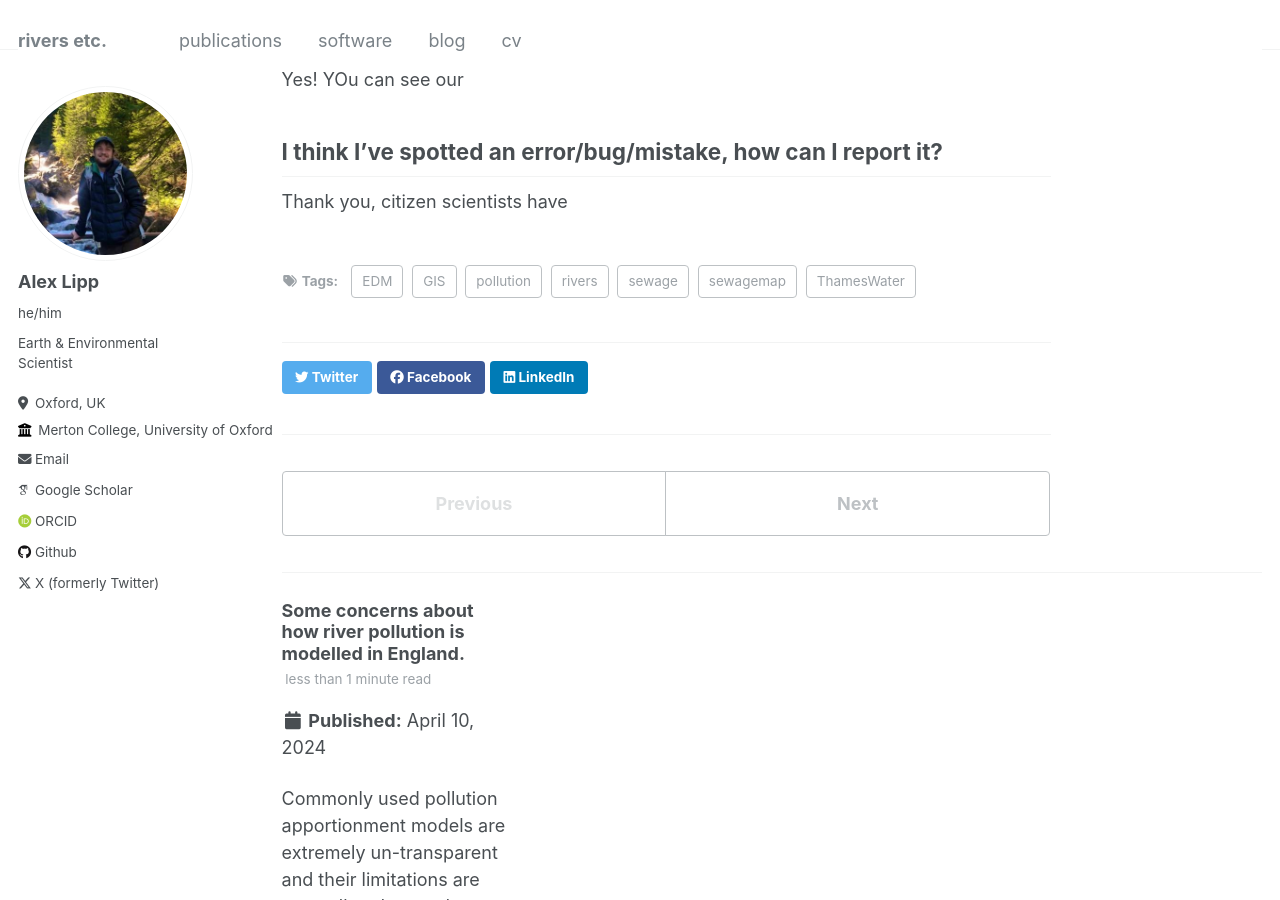
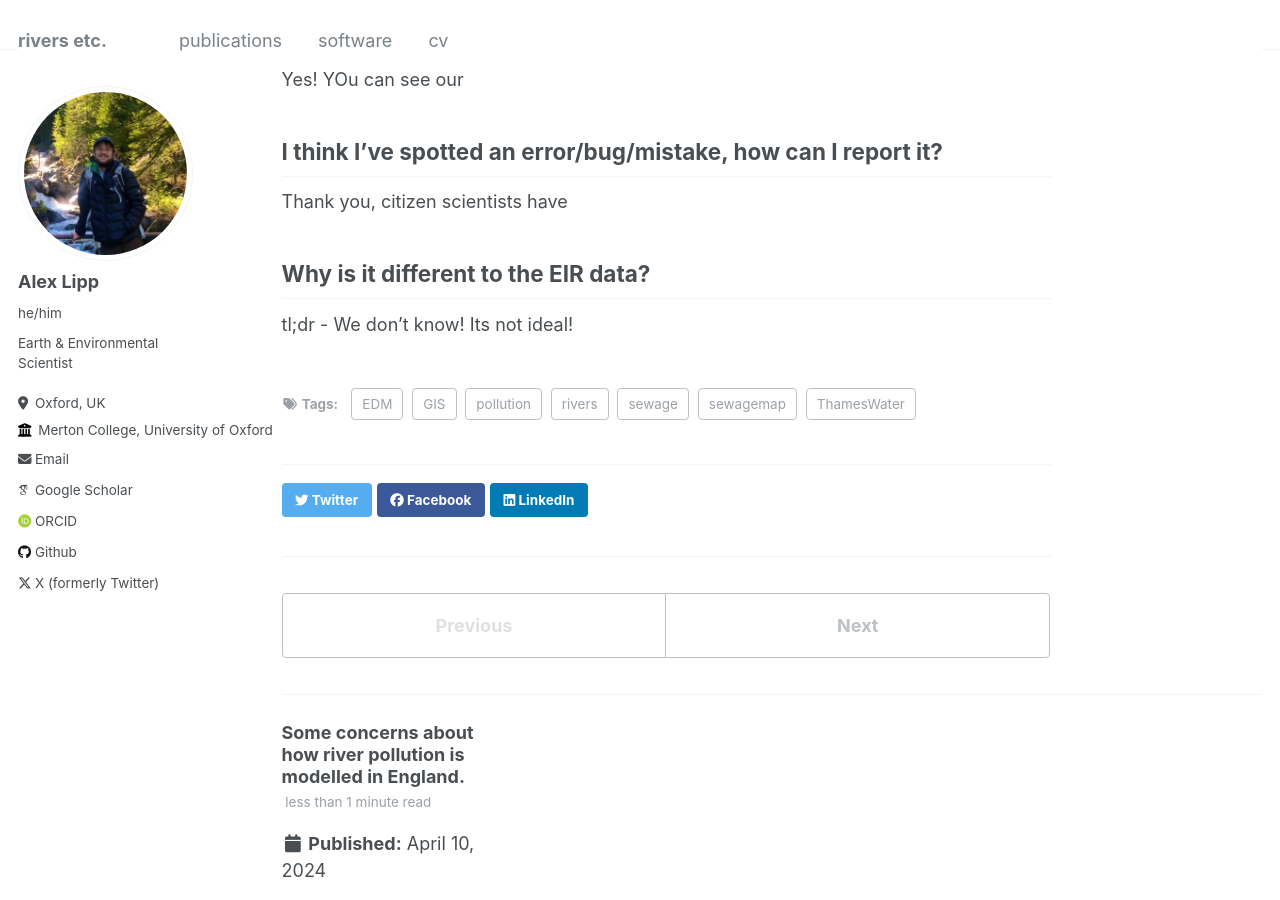
Before and after one commit to AlexLipp/alexlipp.github.io, a Jekyll site: the page built from _posts/2024-04-05-sewagemap.md, in a window 1280 px wide and 900 px high, scrolled down 1415 px. Built offline with Jekyll 4.4.1, drawn with Linux system fonts in a browser that asks for light colours; some web fonts are replaced.

Commit message:
Remove blog

```diff
--- a/_data/navigation.yml
+++ b/_data/navigation.yml
@@ -6,8 +6,5 @@ main:
   - title: "software"
     url: /software/
 
-  - title: "blog"
-    url: /year-archive/
-
   - title: "cv"
     url: /cv/
--- a/_posts/2024-04-05-sewagemap.md
+++ b/_posts/2024-04-05-sewagemap.md
@@ -63,3 +63,8 @@ Yes! YOu can see our
 I think I've spotted an error/bug/mistake, how can I report it?
 ------
 Thank you, citizen scientists have
+
+
+Why is it different to the EIR data?
+------
+tl;dr - We don't know! Its not ideal!
```
Also changed, not shown: _pages/about.md (+1 -1 lines), _posts/2024-04-10-SAGIS.md (+1 -1 lines).
